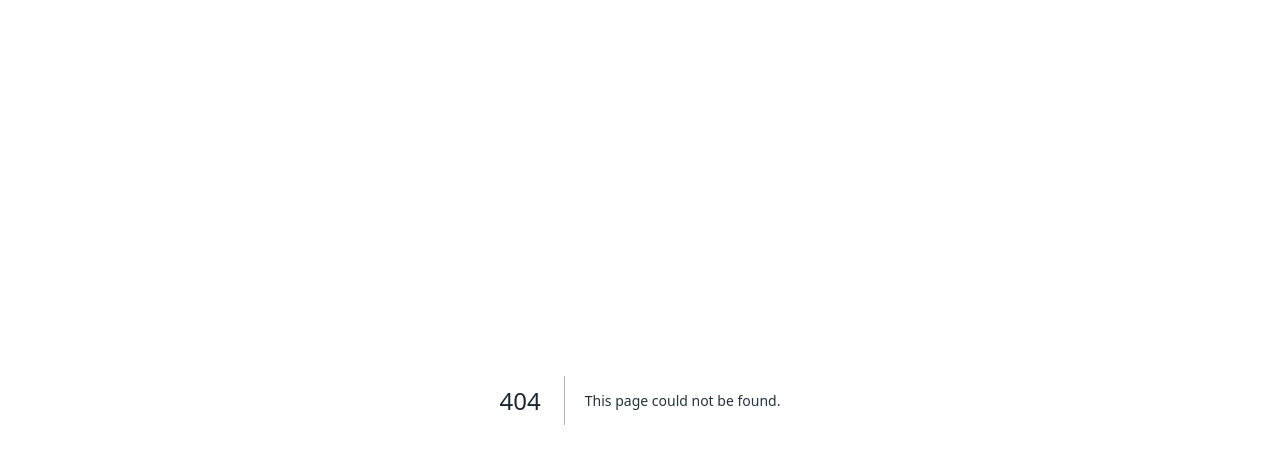
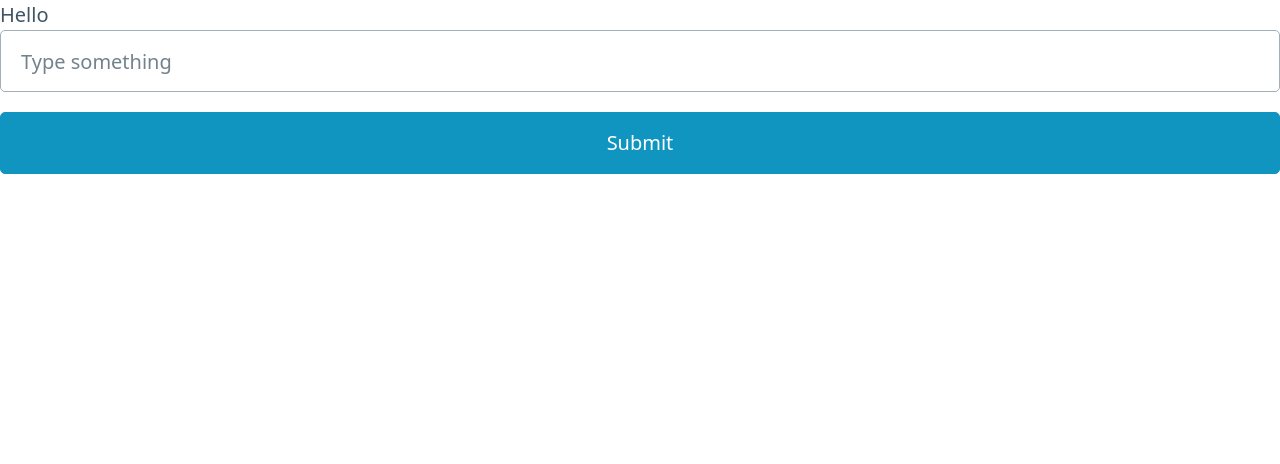
Before and after one commit to zman811/my-site, a Next.js app: page /chat in a window 1280 px wide. Before the commit this address had no page. Shown: the top 464 px of the page. Built offline with nearby package versions, Linux system fonts and the light colour scheme; no server answers.

Commit message:
Basic websocket set up, more to do

```diff
--- a/package.json
+++ b/package.json
@@ -17,6 +17,8 @@
     "next": "13.0.3",
     "react": "18.2.0",
     "react-dom": "18.2.0",
+    "socket.io": "^4.5.4",
+    "socket.io-client": "^4.5.4",
     "typescript": "4.9.3"
   }
 }
--- /dev/null
+++ b/pages/api/socket.ts
@@ -0,0 +1,22 @@
+import { Server } from 'Socket.IO'
+
+const SocketHandler = (req, res) => {
+  let messages = []
+  if (res.socket.server.io) {
+    console.log('Socket is already running')
+  } else {
+    console.log('Socket is initializing')
+    const io = new Server(res.socket.server)
+    res.socket.server.io = io
+
+    io.on('connection', socket => {
+      socket.on('input-change', msg => {
+        messages.push(msg)
+        socket.broadcast.emit('update-input', messages)
+      })
+    })
+  }
+  res.end()
+}
+
+export default SocketHandler
--- /dev/null
+++ b/pages/chat.tsx
@@ -0,0 +1,48 @@
+import { useEffect, useState } from "react";
+import io from "socket.io-client";
+let socket;
+
+export default function Chat() {
+  // want to try and make a chat room that uses websocket to live update the chat
+  const [input, setInput] = useState('');
+  const [chats, setChats] = useState([])
+
+  const onChangeHandler = (e) => {
+    console.log(e.target.value)
+    setInput(e.target.value);
+    //socket.emit("input-change", e.target.value);
+  };
+
+  const onSubmit = (e) => {
+    console.log('here')
+    socket.emit("input-change", input);
+  }
+
+  useEffect(() => {
+    socketInitializer();
+  }, []);
+
+  const socketInitializer = async () => {
+    await fetch("/api/socket");
+    socket = io();
+
+    socket.on("connect", () => {
+      console.log("connected");
+    });
+
+    socket.on('update-input', msg => {
+      setChats(msg)
+    })
+  };
+  return (
+    <>
+      <div>Hello</div>
+      <input
+        placeholder="Type something"
+        onChange={onChangeHandler}
+      />
+      <button onClick={(e) => onSubmit(e)}>Submit</button>
+      {chats}
+    </>
+  );
+}
--- a/pages/index.tsx
+++ b/pages/index.tsx
@@ -1,4 +1,5 @@
 import Head from 'next/head'
+import Link from 'next/link'
 import styles from '../styles/Home.module.css'
 
 export default function Home() {
@@ -15,7 +16,9 @@ export default function Home() {
         </ul>
         <ul>
           <li>
+            <Link href="chat">
             <button>Test</button>
+            </Link>
             {/* want to have a page to chat room using websocket */}
           </li>
         </ul>
```
Also changed, not shown: 1 other file (tests, documents, lock files or other folders).
